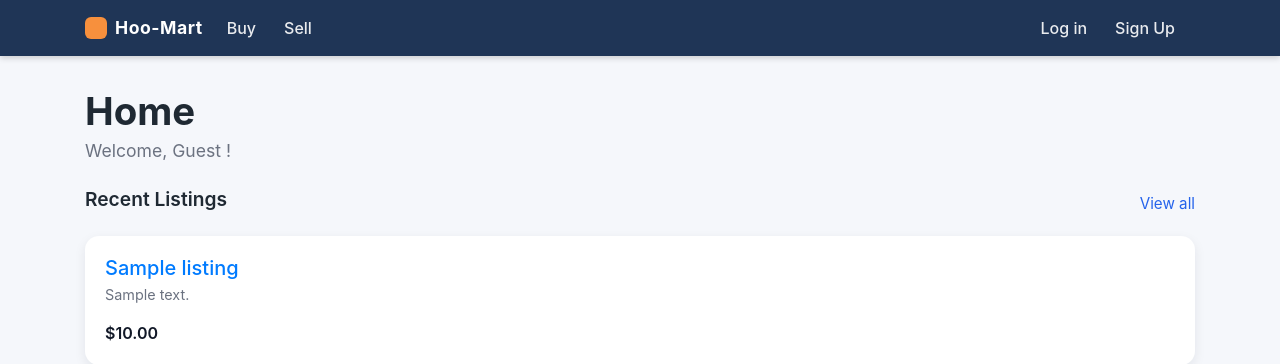
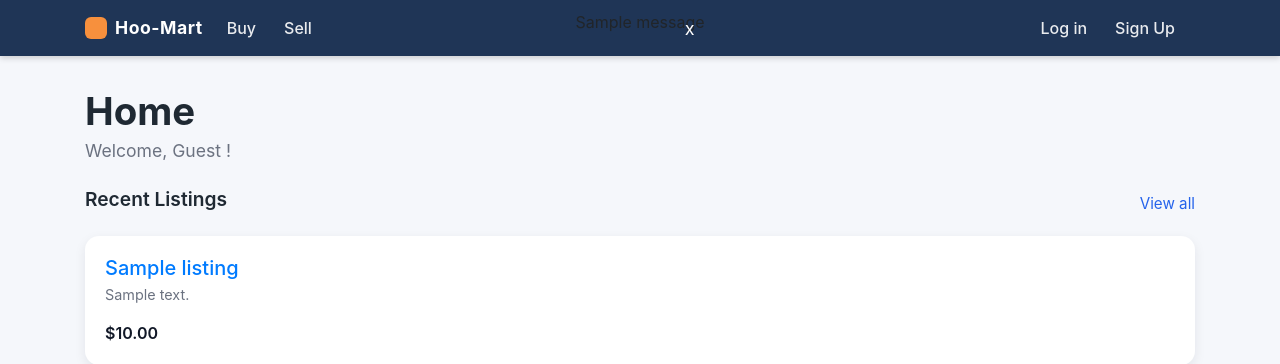
Before and after one commit to yueeez-c/Hoos-mart, a Django app: page / in a window 1280 px wide. Shown: the top 364 px of the page. Run offline with Django 5.2, Linux system fonts and the light colour scheme; tables that the repository leaves empty hold one stand-in row (values such as "Sample post"); one stand-in notice (Sample message) is shown; parts of the project's set-up code (start-up, migrations or seed data) failed here and were passed over; some libraries are stand-ins or nearby versions.

Commit message:
fixed button

```diff
--- a/home/templates/home/base.html
+++ b/home/templates/home/base.html
@@ -189,7 +189,7 @@
 {% if messages %}
   <div id="django-messages">
     {% for message in messages %}
-    <div class="alert alert-{{ message.tags }} fade show" role="alert">
+      <div class="custom-message-box {{ message.tags }}">
         {{ message }}
         <button class="close-btn" onclick="this.parentElement.style.display='none';">x</button>
       </div>
```
Lines whose indentation alone changed are shown as unchanged.
